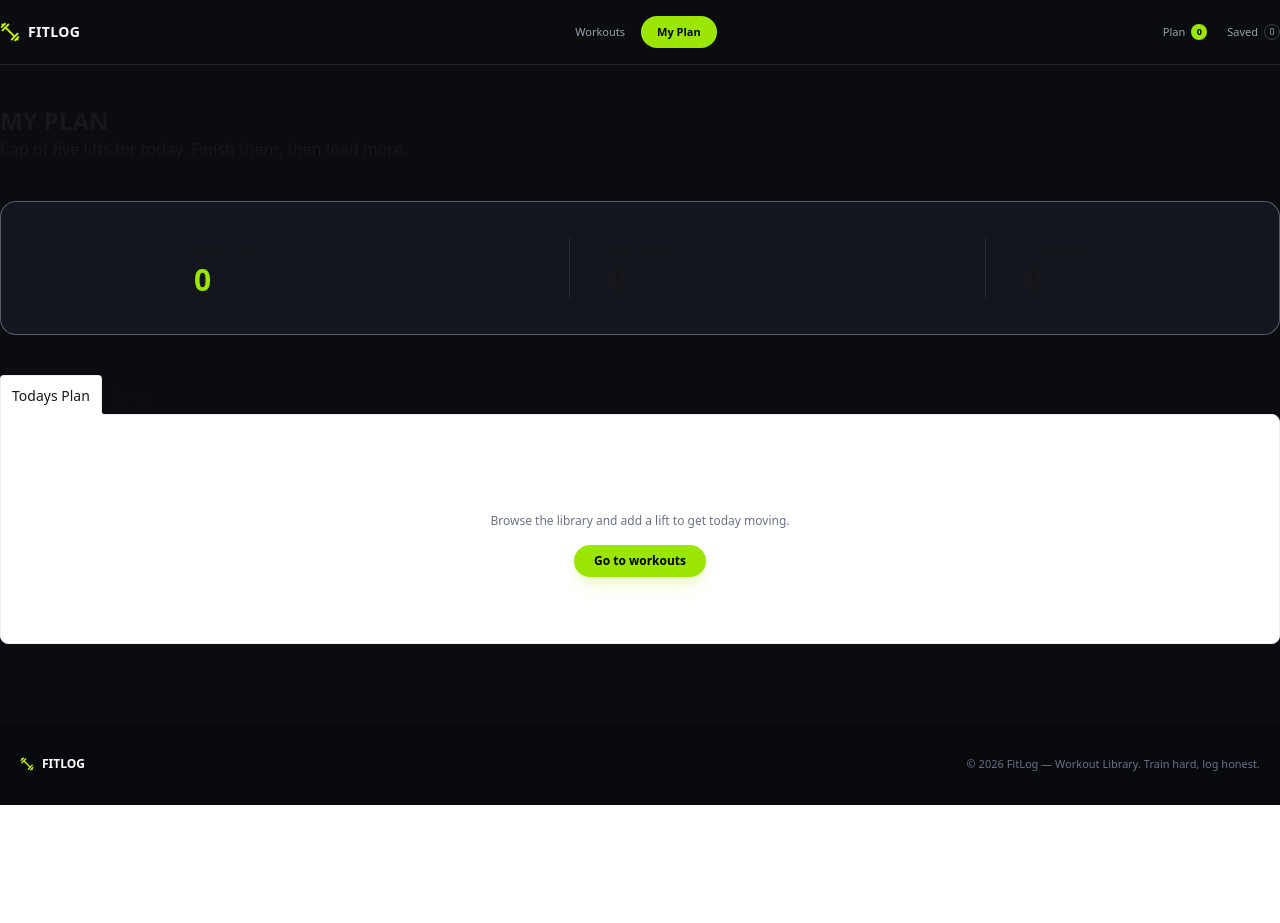
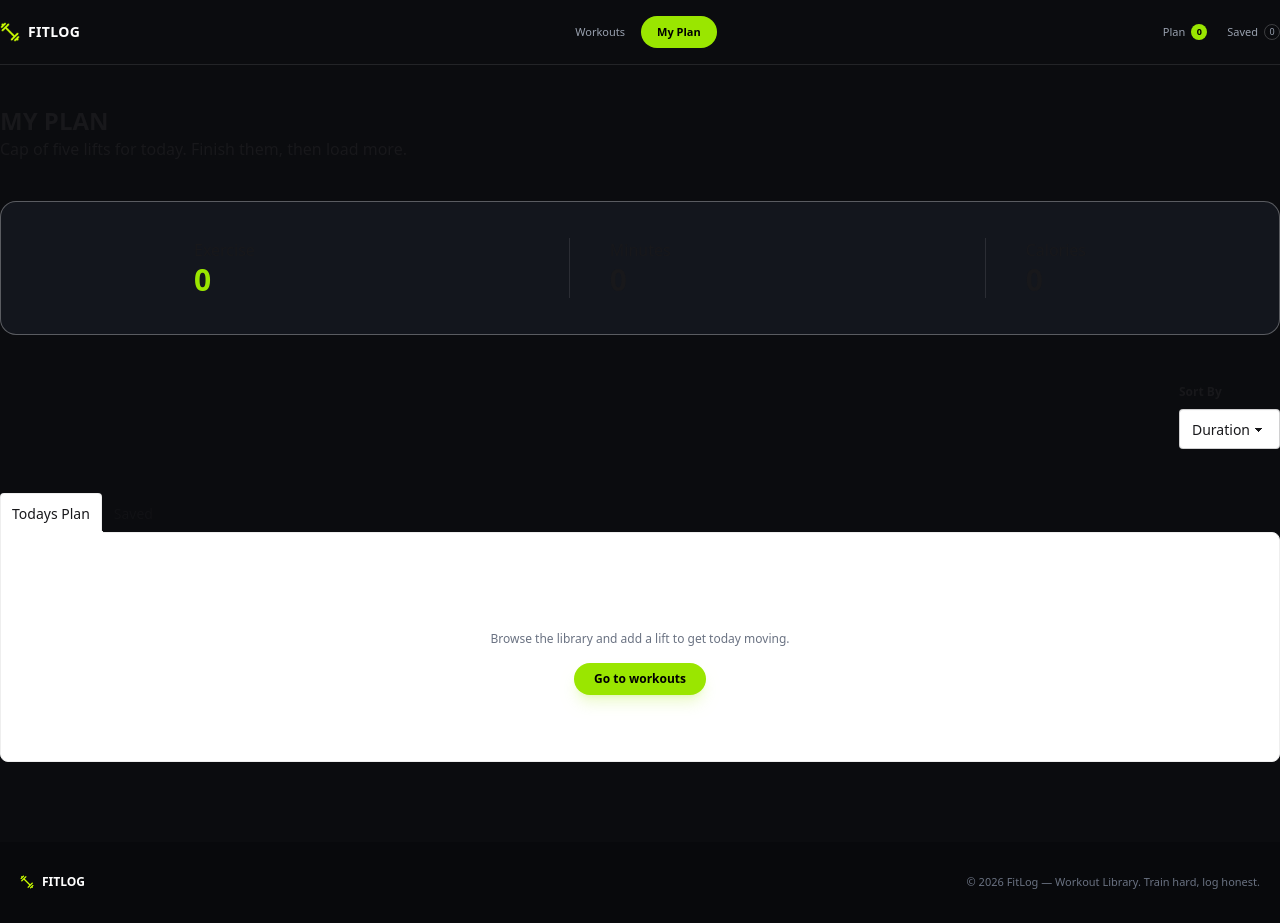
Before and after one commit to hasibsiam119/my-assignment-6-fit-log, a Next.js app: page /my-plan in a window 1280 px wide. Before the commit the page ends 805 px from the top, so only its background shows below. Built offline with nearby package versions, Linux system fonts and the light colour scheme.

Commit message:
sortby section added

```diff
--- a/src/app/my-plan/page.jsx
+++ b/src/app/my-plan/page.jsx
@@ -26,9 +26,30 @@ const MyPlan = () => {
             );
 
 
-    };
-    toast.error('Workout removed!');
-}
+        };
+        toast.error('Workout removed!');
+    }
+
+
+    const [shortBy, setShortBy] = useState('Duration')
+
+    const sortPlans = (plans)=>{
+        const sortedPlans = [...plans]
+        if(shortBy ==='Duration'){
+            sortedPlans.sort((a,b)=>b.duration -a.duration)
+        } else if(shortBy ==='Calories'){
+            sortedPlans.sort((a,b)=>b.caloriesBurned -a.caloriesBurned)
+        } else if(shortBy ==='Rating'){
+             sortedPlans.sort((a,b)=>b.rating -a.rating)
+        }
+        return sortedPlans
+    }
+
+
+
+    const sortedTodaysPlan =sortPlans(todaysPlan)
+    const sortedSavedPlan = sortPlans(savedPlan)
+
     return (
         <div className='bg-[#0b0c0f] '>
             <div className='max-w-7xl mx-auto  space-y-10 my-10'>
@@ -60,9 +81,19 @@ const MyPlan = () => {
                         }</h2>
                     </div>
                 </div>
+                <div className='flex justify-end '>
+                    <fieldset className="fieldset">
+                        <legend className="fieldset-legend">Sort By</legend>
+                        <select  className="select" value={shortBy} onChange={(e)=> setShortBy(e.target.value)}>
 
-                <div className="tabs tabs-lift">
-                    <input type="radio" name="my_tabs_3" className="tab" aria-label="Todays Plan"  checked={activeTab === "today"}
+                            <option value={'Duration'}>Duration</option>
+                            <option value={'Calories'}>Calories</option>
+                            <option value={'Rating'}>Rating</option>
+                        </select>
+                    </fieldset>
+                </div>
+                <div className="tabs tabs-lift ">
+                    <input type="radio" name="my_tabs_3" className="tab" aria-label="Todays Plan" checked={activeTab === "today"}
                         onChange={() => setActiveTab("today")} />
                     <div className="tab-content bg-base-100 border-base-300 p-6">
                         {
@@ -81,7 +112,7 @@ const MyPlan = () => {
                                 </Link>
                             </div>
                                 :
-                                <PlanCard todaysPlan={todaysPlan} type="today" onRemove={handleRemove}  ></PlanCard>
+                                <PlanCard todaysPlan={sortedTodaysPlan} type="today" onRemove={handleRemove}  ></PlanCard>
                         }
                     </div>
 
@@ -106,16 +137,20 @@ const MyPlan = () => {
                                     </Link>
                                 </div>
                                 :
-                                <PlanCard savedPlan={savedPlan} type="saved" onRemove={handleRemove}></PlanCard>
+                                <PlanCard savedPlan={sortedSavedPlan} type="saved" onRemove={handleRemove}></PlanCard>
                         }
+
+
 
 
                     </div>
 
 
                 </div>
+
             </div>
         </div>
+
     );
 };
 
```
